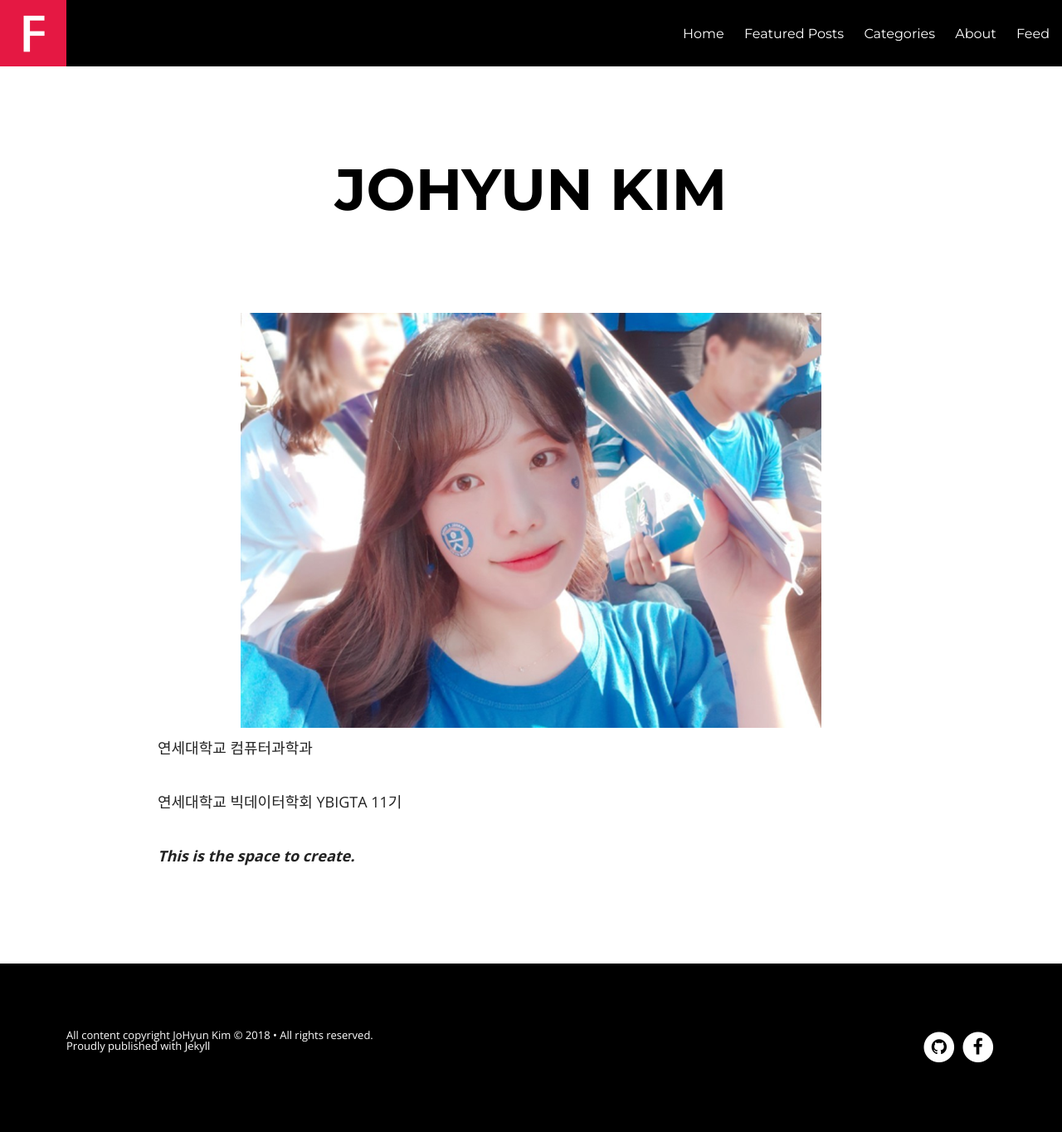
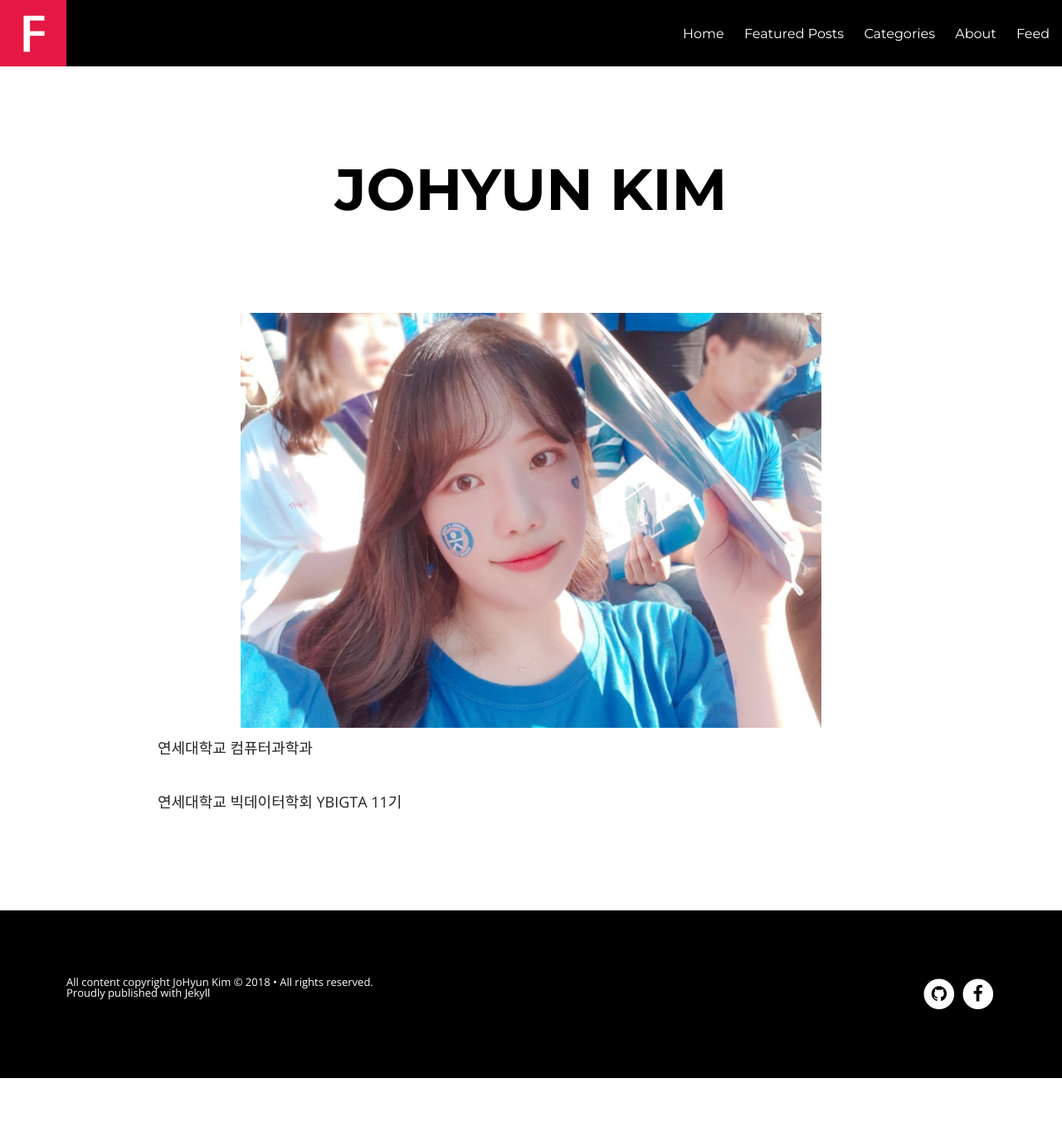
Before and after one commit to zimkjh/zimkjh.github.io, a Jekyll site: the page built from about.md, in a window 1280 px wide. Shown: the whole page at 83% size. Built offline with Jekyll 4.4.1, drawn with Linux system fonts in a browser that asks for light colours; nearby versions of some CDN libraries; after the commit the page ends 1299 px from its top, so only the background shows below that.

Commit message:
Update about.md

```diff
--- a/about.md
+++ b/about.md
@@ -27,8 +27,12 @@
 {% endfor %}
 
 
+
+
+
+
+
+
 연세대학교 컴퓨터과학과
 
 연세대학교 빅데이터학회 YBIGTA 11기
-
-***This is the space to create.***
```
